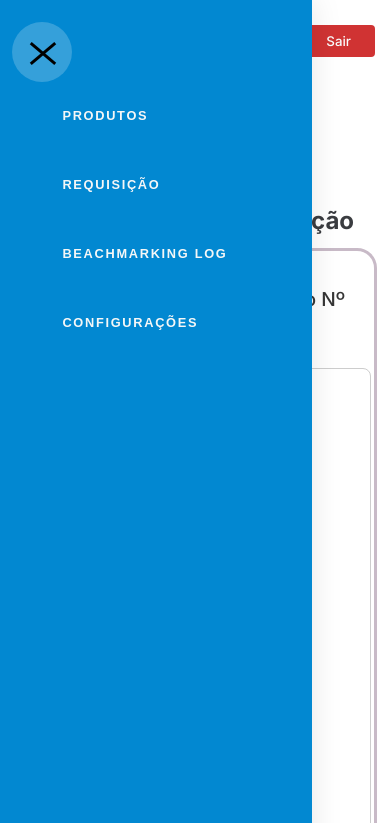
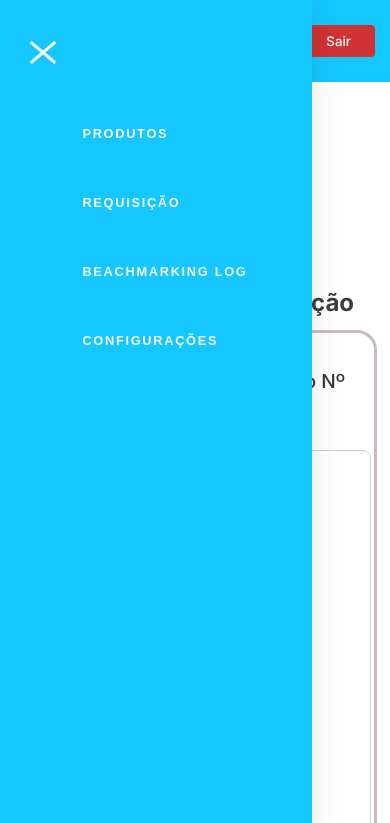
Before and after one commit to andressa-l/projeto-almoxarifado-ALD, a plain HTML site: page index.html in a window 390 px wide. Both pictures are taken after a click on the element 41 px from the left and 51 px from the top of the page. Shown: the top 823 px of the page. Drawn offline with Linux system fonts and the light colour scheme; a web font is replaced by a local one.

Commit message:
updates styles

```diff
--- a/assets/styles/css/header.css
+++ b/assets/styles/css/header.css
@@ -7,6 +7,7 @@ body {
     line-height: 26px;
     font-weight: 400;
 }
+
 header{
     background-color: #15C7FF;
     font-family: "Rubik", sans-serif !important;
@@ -14,18 +15,20 @@ header{
     font-size: 20px !important;
     line-height: 26px;
     font-weight: 800;
+    display: none;
 }
 
 header nav ul {
     list-style: none;
     gap: 1.3rem;
-    /* padding: 20px; */
+    padding: 20px;
 }
 header nav ul li a {
     text-decoration: none;
     color: #f5f7f7;
     /* font-weight: 500; */
 }
+
 
 .titulo-header {
     font-size: 1.5rem;
@@ -84,6 +87,10 @@ a {
     color: white;
 }
 
+.hamburger-icon {
+    display: none;
+}
+
 
 @media screen and (max-width: 768px) {
 
@@ -113,17 +120,15 @@ a {
         top: 0;
         width: 100%;
         height: 50px;
-        background-color: #fff;
         z-index: 999;
         box-shadow: 0px 0px 30px rgba(0, 0, 0, 0.1);
     }
 
-    header {
+    header{
         width: 100%;
         height: 100%;
         background: none;
-        /* background: #e74c3c; */
-        position: absolute;
+        background-color: #15C7FF;
         overflow: auto;
     }
 
@@ -150,7 +155,7 @@ a {
         top: 50%;
         width: 32px;
         height: 3px;
-        background-color: black;
+        background-color: #fff;
         transition: all 400ms cubic-bezier(0.84, 0.06, 0.52, 1.8);
     }
 
@@ -165,6 +170,7 @@ a {
     }
 
     .hamburger-icon {
+        display: block;
         position: absolute;
         height: 60px;
         width: 60px;
@@ -174,12 +180,12 @@ a {
         cursor: pointer;
         border-radius: 50%;
         transition: all 0.2s ease-in-out;
-        background: rgba(255, 255, 255, 0.2);
+        /* background: rgba(255, 255, 255, 0.2); */
     }
 
     .hamburger-icon:hover {
         transform: scale(1.2);
-        box-shadow: 0px 0px 30px rgba(0, 0, 0, 0.1);
+        /* box-shadow: 0px 0px 30px rgba(0, 0, 0, 0.1); */
     }
 
     .icon-1.a {
@@ -211,7 +217,7 @@ a {
     }
 
     nav {
-        background: #0288D1;
+        background: #15C7FF;
         position: absolute;
         top: 0;
         left: 0;
@@ -300,16 +306,15 @@ a {
         opacity: 1;
     }
 
-    /* .menu {
-
-        padding: 4rem;
-
-    } */
-
     .titulo-header {
         font-size: .5rem !important;
 
     }
+
+    .hamburger-icon {
+        display: block;
+    }
+
 }
 
 @media screen and (max-width: 320px) {
@@ -317,6 +322,11 @@ a {
         width: 80%;
         opacity: 1;
     }
+
+    .hamburger-icon {
+        display: block;
+    }
+
 
     .menu {
 
--- a/index.html
+++ b/index.html
@@ -8,7 +8,6 @@
   <link rel="stylesheet" href="/assets/styles/css/requisicao.css" />
   <link rel="stylesheet" href="/assets/styles/css/inputRequisicao.css" />
   <link rel="stylesheet" href="/assets/styles/css/header.css">
-  <!-- <link rel="stylesheet" href="/assets/styles/styles.css"/> -->
 
 </head>
 
@@ -24,10 +23,10 @@
         <nav id="nav">
 
             <ul class="flex-space-between g-2" >
-                <li><a>Produtos</a></li>
+                <li><a href="http://localhost:5174/">Produtos</a></li>
                 <li><a>Requisição</a></li>
-                <li><a>Beachmarking Log</a></li>
-                <li><a>Configurações</a></li>
+                <li><a href="http://localhost:5174/beanchmarking">Beachmarking Log</a></li>
+                <li><a href="http://localhost:5174/configuracao">Configurações</a></li>
             </ul>
         </nav>
 
```
